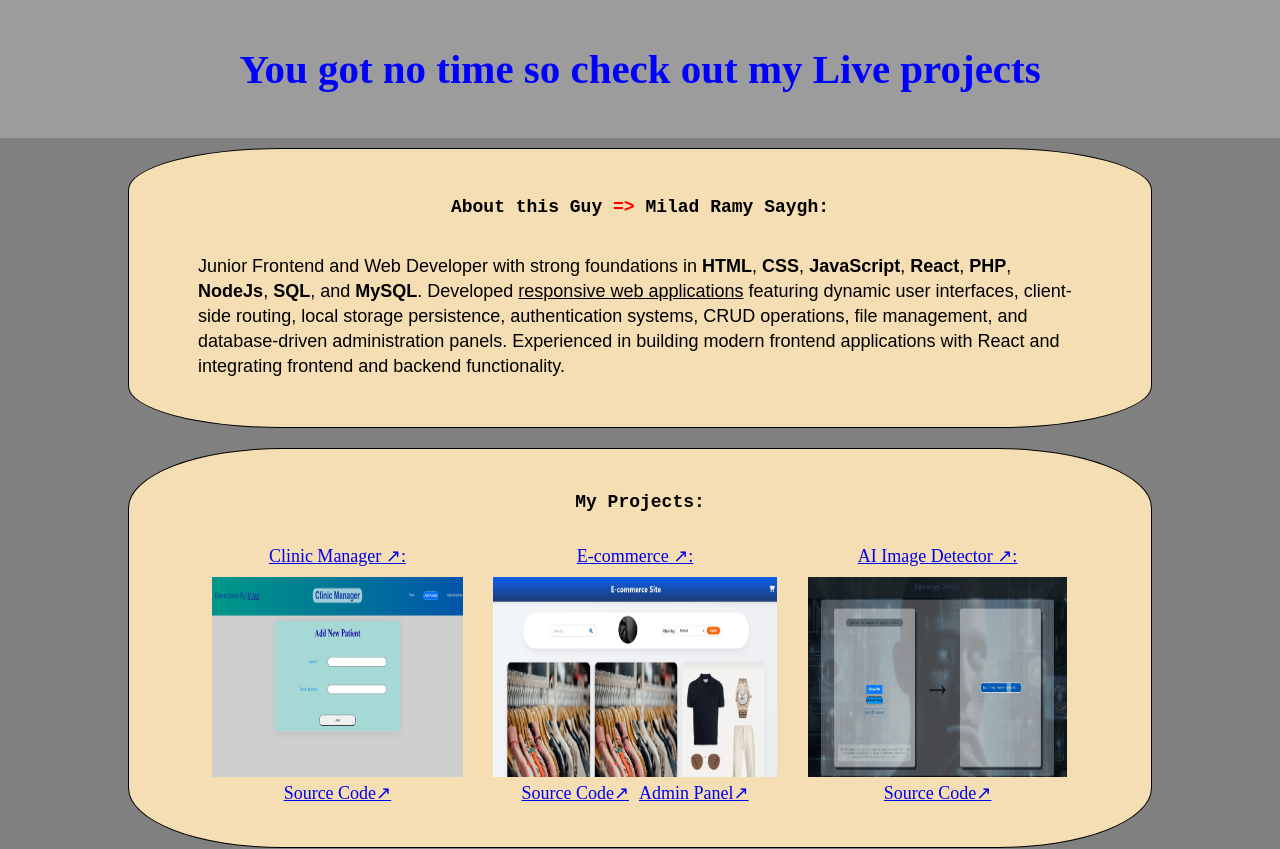
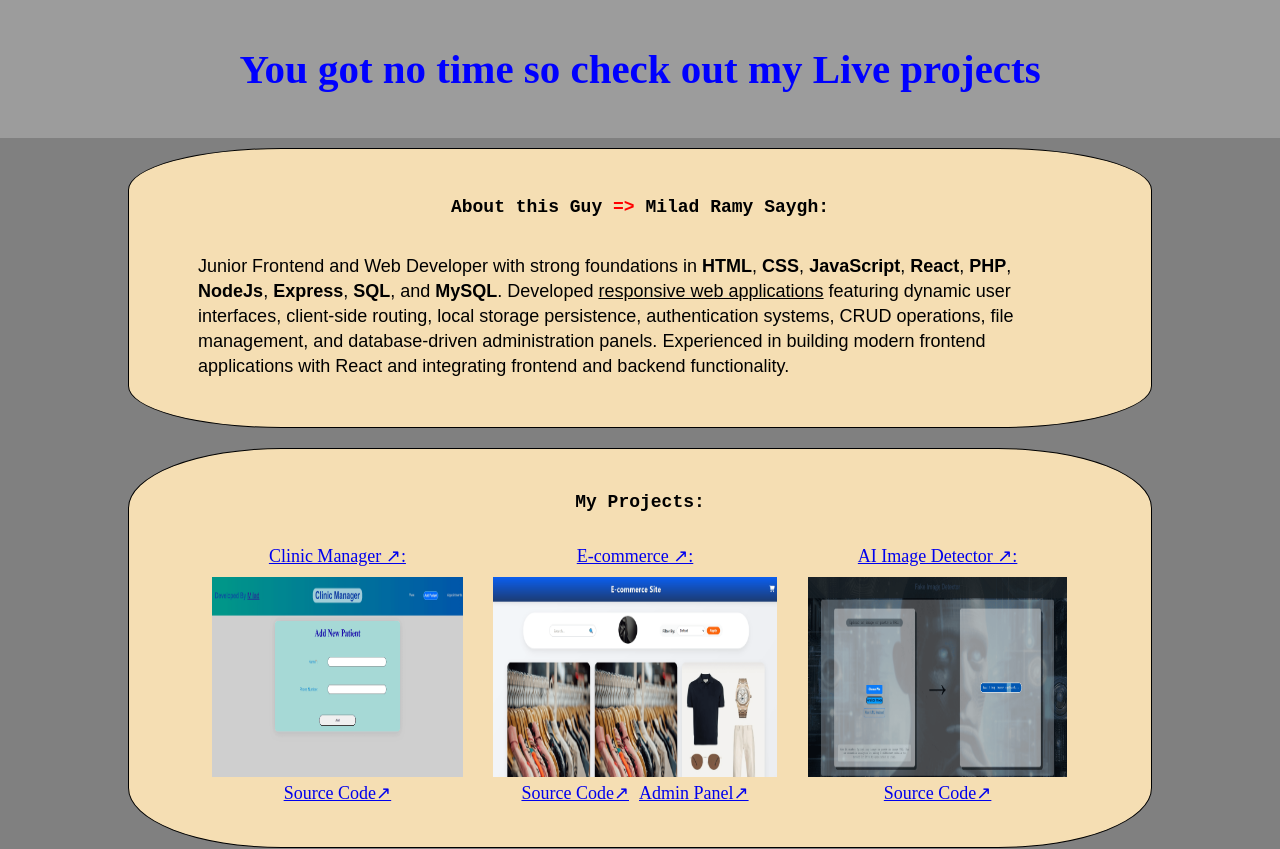
Before and after one commit to Milad7774/portfolio, a React (Vite) app: page / in a window 1280 px wide. Shown: the top 849 px of the page. Built offline with nearby package versions, Linux system fonts and the light colour scheme.

Commit message:
Updating skillset

```diff
--- a/src/App.jsx
+++ b/src/App.jsx
@@ -33,6 +33,7 @@ const App = () => {
             <span className="bold">React</span>,
             <span className="bold"> PHP</span>,{" "}
             <span className="bold">NodeJs</span>,{" "}
+            <span className="bold">Express</span>,{" "}
             <span className="bold">SQL</span>, and{" "}
             <span className="bold">MySQL</span>. Developed{" "}
             <span className="project">responsive web applications</span>{" "}
```
